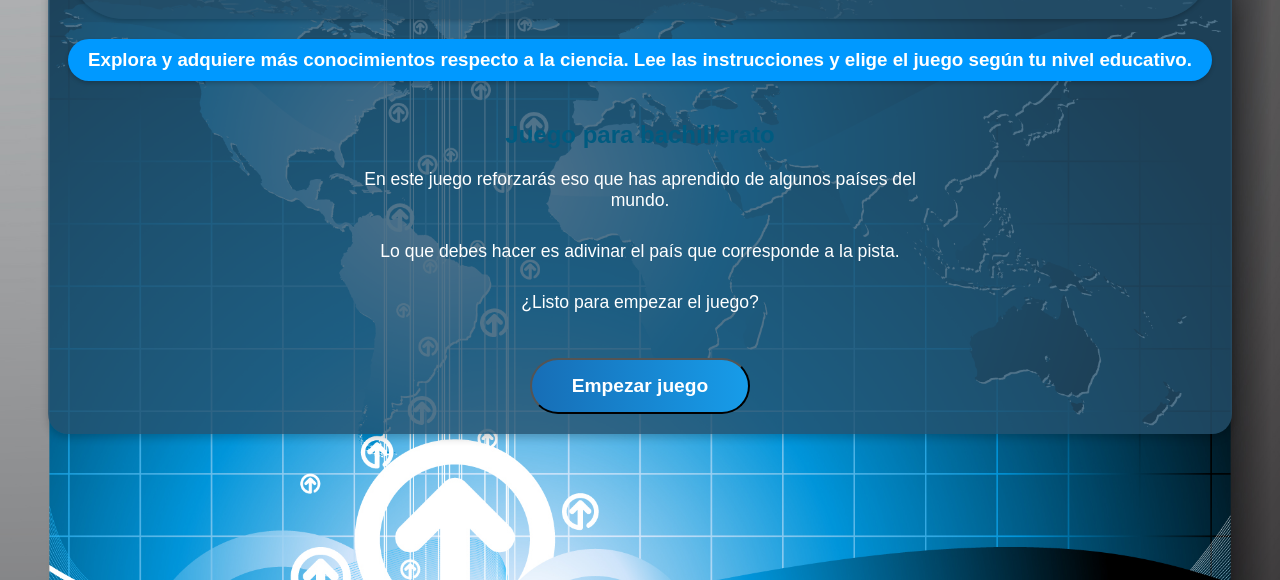
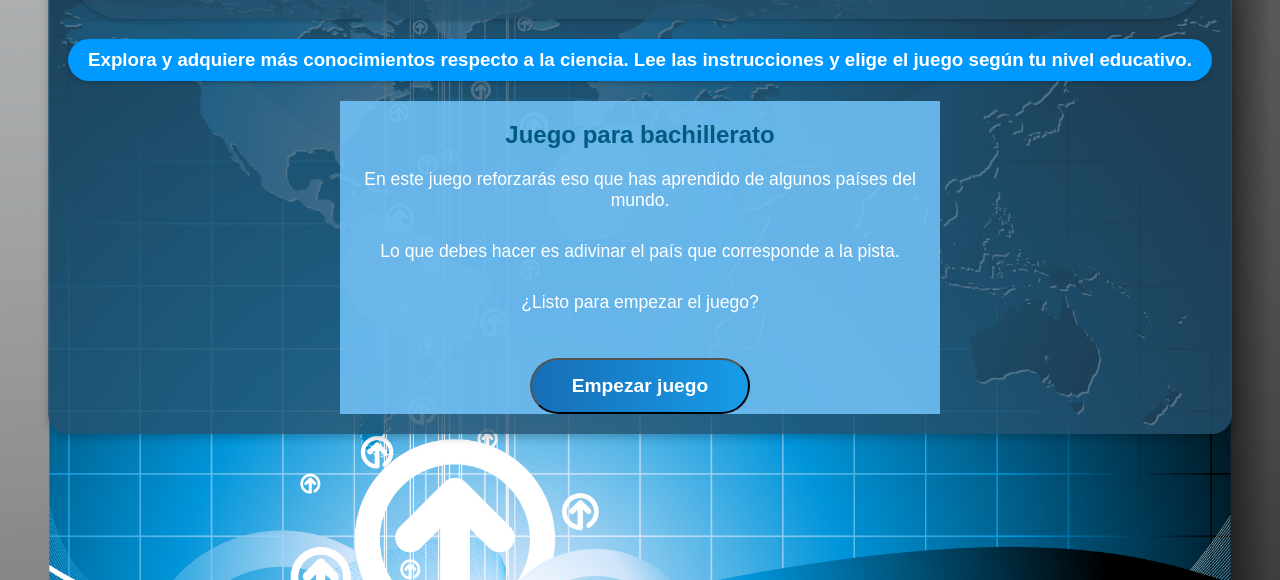
Before and after one commit to taniaj04/SocialesBr, a plain HTML site: page index.html in a window 1280 px wide. Shown: the part 260-840 px from the top of the page. Drawn offline with Linux system fonts and the light colour scheme; a script that the page names is missing.

Commit message:
Update inicio.css

```diff
--- a/inicio.css
+++ b/inicio.css
@@ -83,6 +83,8 @@ p {
 }
 
 .info-box {
+    background-color: rgba(118, 200, 255, 0.829);
+    color: rgb(0, 225, 255);
     width: 90%;
     max-width: 600px;
 }
```
